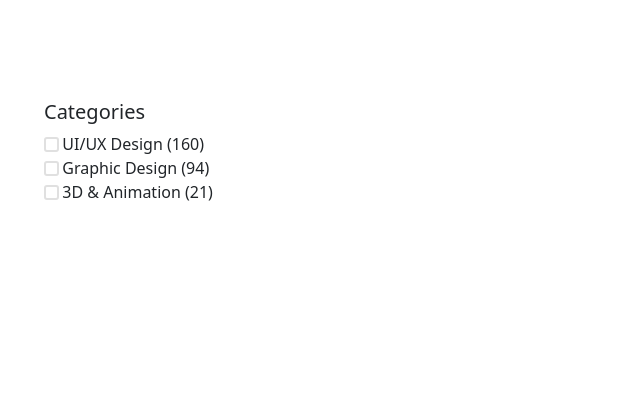
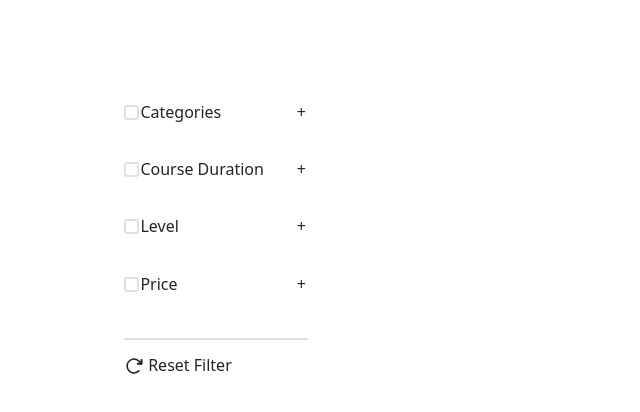
Before and after one commit to OrkhanKarimli/cardscomponent, a React (Create React App) app: page / in a window 1280 px wide. Shown: the top 412 px of the page, without its empty margins (0-640 px from the left). Built offline with nearby package versions, Linux system fonts and the light colour scheme; a web font is replaced by a local one.

Commit message:
Enough today

```diff
--- a/package.json
+++ b/package.json
@@ -16,6 +16,7 @@
     "bootstrap": "^5.2.3",
     "bootstrap-icons": "^1.10.5",
     "build": "^0.1.4",
+    "json-loader": "^0.5.7",
     "react": "^18.2.0",
     "react-dom": "^18.2.0",
     "react-scripts": "5.0.1",
--- a/src/components/LandingPageCourses.jsx
+++ b/src/components/LandingPageCourses.jsx
@@ -1,46 +1,62 @@
-import React from "react";
+import React, { useState } from "react";
+import Collapse from "@mui/material/Collapse";
+import data from "../json/data.json";
+import {ReactComponent as Arrowclockwise} from "../icons/ArrowClockwise.svg";
+import { Input } from "@mui/material";
 const LandingPageCourses = () => {
-    const [checked, setChecked] = React.useState(true);
+  const [checked, setChecked] = React.useState(true);
+  const [isActive, setActive] = useState(null);
+  const toggle = (i) => {
+    if (isActive == i) {
+      return setActive(null);
+    }
+    else if(isActive!=true){
+        console.log("salam")
+    }
+    setActive(i);
+  };
+// const reset=()=>{
+//     setChecked(null)
+//     setActive(null)
+// }
+
   return (
     <div className="container-fluid landing-page-courses-main">
       <div className="col-md-2 landing-page-categories">
-        <ul className="landing-courses-list">
-          <h5>Categories</h5>
-          <li>
+        {data.map((item, i) => (
+          <ul key={i} className="item landing-courses-list">
             <input
               type="checkbox"
               defaultChecked={false}
               onChange={() => setChecked(!checked)}
             />
             <span className="customcheck"></span>
-            <span  className="listinfo">
-            UI/UX Design (160)
-            </span>
-          </li>
-          <li>
-            <input
-              type="checkbox"
-              defaultChecked={false}
-              onChange={() => setChecked(!checked)}
-            />
-            <span className="customcheck"></span>
-            <span  className="listinfo">
-            Graphic Design (94)
-            </span>
-          </li>
-          <li>
-            <input
-              type="checkbox"
-              defaultChecked={false}
-              onChange={() => setChecked(!checked)}
-            />
-            <span className="customcheck"></span>
-            <span className="listinfo">
-            3D & Animation (21)
-            </span>
-          </li>
-        </ul>
+            <div
+              className="landing-toggle-group head"
+              onClick={() => toggle(i)}
+            >
+              <p>{item.head}</p>
+              <span className="landing-browse-icon">
+                {isActive == i ? "-" : "+"}
+              </span>
+            </div>
+            <Collapse in={isActive == i ? true:false}>
+              {item.pages.map((index) => (
+                <p>{index.pagename}</p>
+              ))}
+            </Collapse>
+          </ul>
+        ))}
+        <span className="landing-browse-line"></span>
+
+        <div className="resetelements" >
+
+       <Arrowclockwise/> <p>
+       Reset Filter
+       </p>
+        </div>
       </div>
+
       <div className="col-md-9"></div>
     </div>
   );
--- /dev/null
+++ b/src/json/data.json
@@ -0,0 +1,40 @@
+[{
+    "head" : "Categories",
+    "pages" :[
+        {"id": "1", "pagename" : "UI/UX Design (160)"},
+        {"id": "2", "pagename" : "Graphic Design (94)"},
+        {"id": "3", "pagename" : "3D & Animation (21)"},
+        {"id": "4", "pagename" : "Game Design (20)"},
+        {"id": "1", "pagename" : "Front-End (43)"},
+        {"id": "2", "pagename" : "Back-End (72)"},
+        {"id": "3", "pagename" : "Data Science (65)"},
+        {"id": "4", "pagename" : "IOT (65)"}
+    ]
+},
+{
+    "head" : "Course Duration",
+    "pages" :[
+        {"id": "1", "pagename" : "Under 2 Hours (24)"},
+        {"id": "2", "pagename" : "2-10 Hours (16)"},
+        {"id": "3", "pagename" : "11-20 Hours (40)"},
+        {"id": "4", "pagename" : "20+ Hours (20)"}
+    ]
+}
+,{
+    "head" : "Level",
+    "pages" :[
+        {"id": "1", "pagename" : "Beginer (20)"},
+        {"id": "2", "pagename" : "Intermediate (43)"},
+        {"id": "3", "pagename" : "Expert (30)"}
+    ]
+},
+{
+    "head" : "Price",
+    "pages" :[
+        {"id": "1", "pagename" : "Beginer (20)"},
+        {"id": "2", "pagename" : "Intermediate (43)"},
+        {"id": "3", "pagename" : "Expert (30)"}
+    ]
+}
+
+]
--- a/src/scss/_landingpagecourses.scss
+++ b/src/scss/_landingpagecourses.scss
@@ -1,28 +1,39 @@
 .landing-page-courses-main {
-  padding: 100px 124px 100px 124px;
+  padding: 100px 124px 100px 124px !important;
   .landing-courses-list {
-    list-style: none;
-    li {
+    padding: 0;
+    margin-bottom: 10%;
+    .landing-toggle-group {
+      display: inline-block;
+      margin-left: 2%;
+      h5{
+        margin-left: 4%;
+      }
+    }
     position: relative;
     list-style: none;
-      .listinfo{
-        margin-left: 3%;
+    .landing-browse-icon {
+      position: absolute;
+      top: 0;
+      right: -10px;
     }
+    position: relative;
+    list-style: none;
     input {
+      display: inline-block;
       cursor: pointer;
       z-index: 999;
       position: relative;
       opacity: 0;
-
     }
     .customcheck {
       display: inline-block;
       height: 15px;
-        width:15px;
+      width: 15px;
 
-        border: 2px solid #E0E0E0FF;
+      border: 2px solid #e0e0e0ff;
       border-radius: 3px;
-        left: 0;
+      left: 0px;
       top: 5px;
       position: absolute;
       cursor: pointer;
@@ -49,5 +60,19 @@
       transform: rotate(45deg);
     }
   }
+  .landing-browse-line{
+    width: 107%;
+    height: 2px;
+    display: inline-block;
+    background-color: $landing_text_color;
+    margin-bottom: 4%;
+  }
+  .resetelements{
+    cursor: pointer;
+    user-select: none;
+    p{
+        display: inline-block;
+
     }
   }
+}
```
Also changed, not shown: src/icons/ArrowClockwise.svg (added), 1 other file (tests, documents, lock files or other folders). Lines whose indentation alone changed are shown as unchanged.
